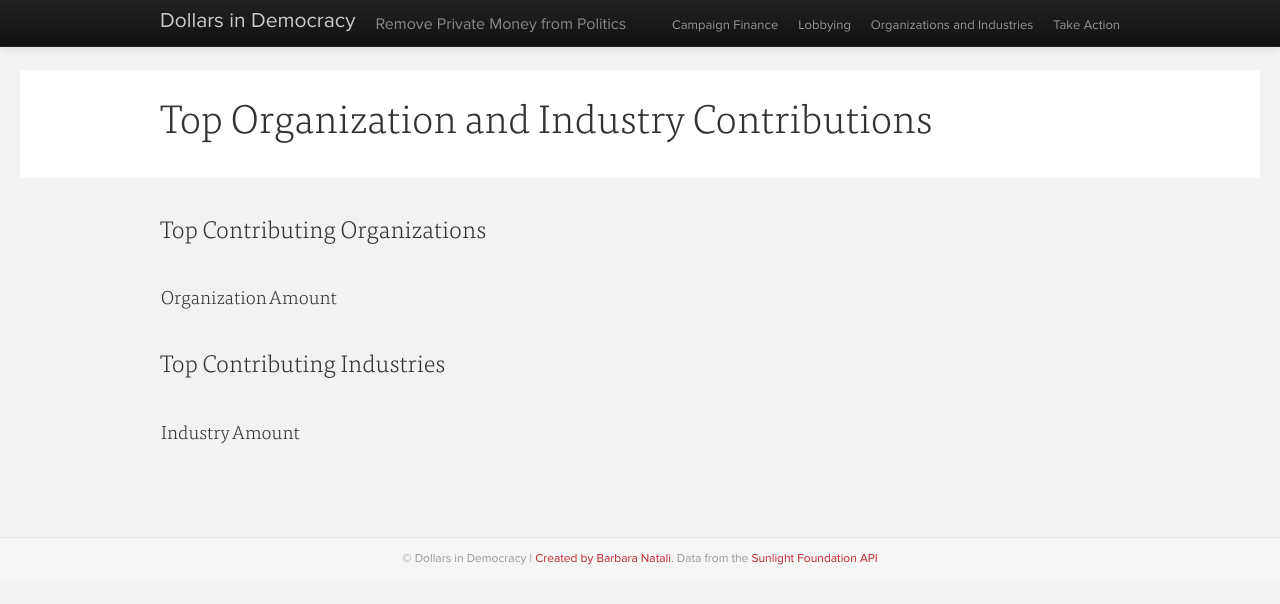
After one commit to barbnatali/dollars_democracy, a Flask app: template templates/organizations_industries.html in a window 1280 px wide. The commit adds this page. Shown: the top 604 px of the page. Run offline with Flask 2, Linux system fonts and the light colour scheme; the template is opened without the code that fills it, so the values that code supplies are empty; some libraries are stand-ins or nearby versions.

Commit message:
Added top orgs and industry contributions

```diff
--- a/run.py
+++ b/run.py
@@ -85,8 +85,15 @@ def choose_politician():
 
 @app.route('/lobbying')
 def lobbying():
-	return render_template('choose_politician.html')
+	top_10 = ie.entities.top_n_lobbyist_bundlers(limit=10)
+	return render_template('lobbying.html', top_10=top_10)
 
+
+@app.route('/organizations_industries')
+def organizations():
+	top_orgs = ie.entities.top_n_organizations(limit=15)
+	top_industries = ie.entities.top_n_industries(limit=15)
+	return render_template('organizations_industries.html', top_orgs=top_orgs, top_industries=top_industries)
 
 
 if __name__ == '__main__':
--- a/static/css/custom.css
+++ b/static/css/custom.css
@@ -38,7 +38,7 @@
 html {background:none;}
 body {font-family: 'ProximaNovaRgRegular', sans-serif; background:#f2f2f2; line-height:1.35em;}
 strong {font-weight:normal; font-family: 'ProximaNovaRgBold', sans-serif;}
-h1, h2, h3, h4, h5 {font-weight:normal; font-family:TisaWeb-Light, serif; color:#333;}
+h1, h2, h3, h4, h5 {font-weight:normal; font-family:TisaWeb-Light, serif; color:#333; line-height:1.3em; }
 p {color:#777;}
 .container {max-width:960px; margin:0 auto;}
 a {color:#c1272d;}
--- a/templates/layout.html
+++ b/templates/layout.html
@@ -39,10 +39,10 @@
                         <a href="/campaign">Campaign Finance</a>
                       </li>
                       <li class="">
-                        <a href="#">Lobbying</a>
+                        <a href="/lobbying">Lobbying</a>
                       </li>
                       <li class="">
-                        <a href="#">Organizations</a>
+                        <a href="/organizations_industries">Organizations and Industries</a>
                       </li>
                       <li class="last">
                         <a href="#">Take Action</a>
@@ -71,7 +71,7 @@
         <footer class="footer">
         	<div class="container">
                 {% block footer %}
-            © Dollars in Democracy | <a href="http://wwww.barbaranatali.com" target="_blank">Created by Barbara Natali</a> using the <a href="http://sunlightfoundation.com/api/" target="_blank">Sunlight Foundation API</a> {% endblock %} </div>
+            © Dollars in Democracy | <a href="http://wwww.barbaranatali.com" target="_blank">Created by Barbara Natali</a>. Data from the <a href="http://sunlightfoundation.com/api/" target="_blank">Sunlight Foundation API</a> {% endblock %}
         </footer>
 
         <script src="//ajax.googleapis.com/ajax/libs/jquery/1.9.1/jquery.min.js"></script>
--- /dev/null
+++ b/templates/organizations_industries.html
@@ -0,0 +1,35 @@
+{% extends "layout.html" %}
+{% block title %}Dollars in Democracy | Organizations{% endblock %}
+{% block body_class %}organizations{% endblock %}
+{% block header %}Top Organization and Industry Contributions{% endblock %}
+{% block content %}
+
+    <h2>Top Contributing Organizations</h2>
+      <table>
+      	<tr>
+        	<td><h3>Organization</h3></td>
+            <td><h3>Amount</h3></td>
+        </tr>
+        {% for org in top_orgs %}
+            <tr>
+                <td><strong>{{org['name']}}</strong></td>
+                <td>{{org['amount']}}</td>
+            </tr>
+        {% endfor %}
+     </table>
+
+      <h2>Top Contributing Industries</h2>
+      <table>
+      	<tr>
+        	<td><h3>Industry</h3></td>
+            <td><h3>Amount</h3></td>
+        </tr>
+        {% for industry in top_industries %}
+            <tr>
+                <td><strong>{{industry['name']}}</strong></td>
+                <td>{{industry['amount']}}</td>
+            </tr>
+        {% endfor %}
+     </table>
+
+{% endblock %}
```
Also changed, not shown: templates/lobbying.html (added, +9 -0 lines).
